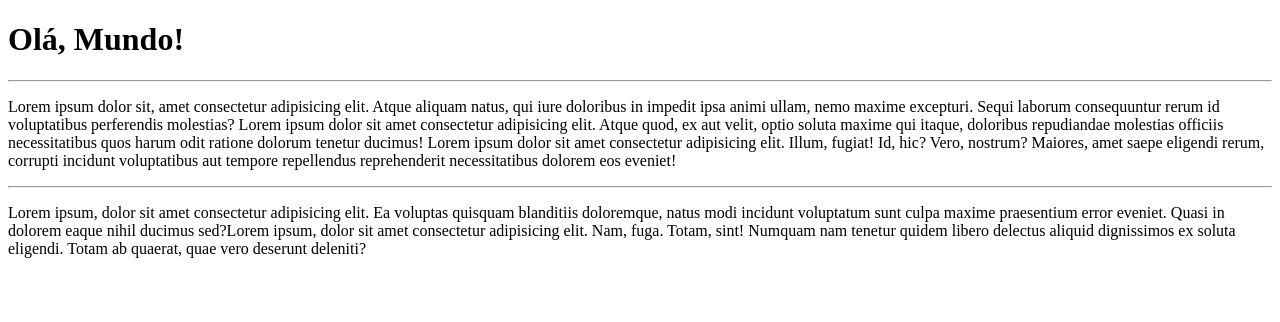
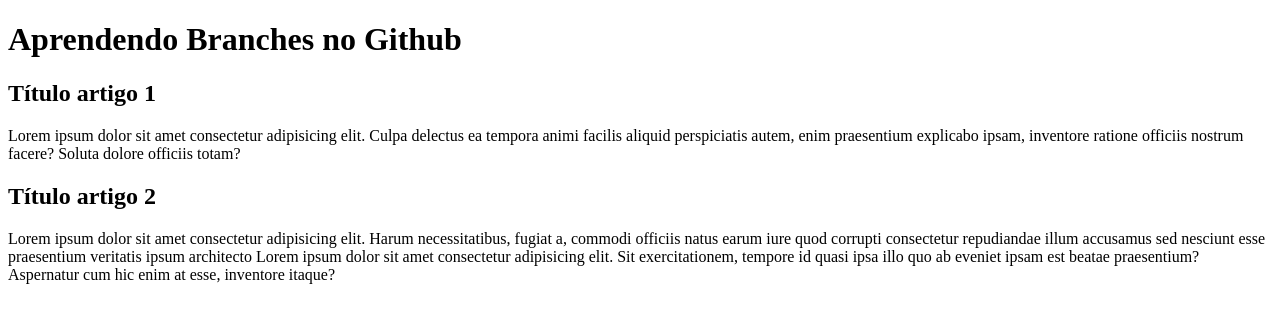
Before and after one commit to DerekGama/Ola-Mundo, a plain HTML site: page Site/index.html in a window 1280 px wide. Drawn offline with Linux system fonts and the light colour scheme.

Commit message:
Atualização de Teste
Aprendendo a criar Branches no Github

```diff
--- a/Site/index.html
+++ b/Site/index.html
@@ -3,13 +3,24 @@
 <head>
     <meta charset="UTF-8">
     <meta name="viewport" content="width=device-width, initial-scale=1.0">
-    <title>Quebrando a Maldição</title>
+    <title>Teste de Bracnhes no Github</title>
 </head>
 <body>
-    <h1>Olá, Mundo!</h1>
-    <hr>
-    <p>Lorem ipsum dolor sit, amet consectetur adipisicing elit. Atque aliquam natus, qui iure doloribus in impedit ipsa animi ullam, nemo maxime excepturi. Sequi laborum consequuntur rerum id voluptatibus perferendis molestias? Lorem ipsum dolor sit amet consectetur adipisicing elit. Atque quod, ex aut velit, optio soluta maxime qui itaque, doloribus repudiandae molestias officiis necessitatibus quos harum odit ratione dolorum tenetur ducimus! Lorem ipsum dolor sit amet consectetur adipisicing elit. Illum, fugiat! Id, hic? Vero, nostrum? Maiores, amet saepe eligendi rerum, corrupti incidunt voluptatibus aut tempore repellendus reprehenderit necessitatibus dolorem eos eveniet!</p>
-    <hr>
-    <p>Lorem ipsum, dolor sit amet consectetur adipisicing elit. Ea voluptas quisquam blanditiis doloremque, natus modi incidunt voluptatum sunt culpa maxime praesentium error eveniet. Quasi in dolorem eaque nihil ducimus sed?Lorem ipsum, dolor sit amet consectetur adipisicing elit. Nam, fuga. Totam, sint! Numquam nam tenetur quidem libero delectus aliquid dignissimos ex soluta eligendi. Totam ab quaerat, quae vero deserunt deleniti?</p>
+<main>
+    <header>
+        <h1>Aprendendo Branches no Github</h1>
+    </header>
+
+    <article>
+        <h2>Título artigo 1</h2>
+        <p>Lorem ipsum dolor sit amet consectetur adipisicing elit. Culpa delectus ea tempora animi facilis aliquid perspiciatis autem, enim praesentium explicabo ipsam, inventore ratione officiis nostrum facere? Soluta dolore officiis totam?</p>
+    </article>
+
+    <article>
+        <h2>Título artigo 2</h2>
+        <p>Lorem ipsum dolor sit amet consectetur adipisicing elit. Harum necessitatibus, fugiat a, commodi officiis natus earum iure quod corrupti consectetur repudiandae illum accusamus sed nesciunt esse praesentium veritatis ipsum architecto Lorem ipsum dolor sit amet consectetur adipisicing elit. Sit exercitationem, tempore id quasi ipsa illo quo ab eveniet ipsam est beatae praesentium? Aspernatur cum hic enim at esse, inventore itaque?</p>
+    </article>
+
+</main>
 </body>
 </html>
```
